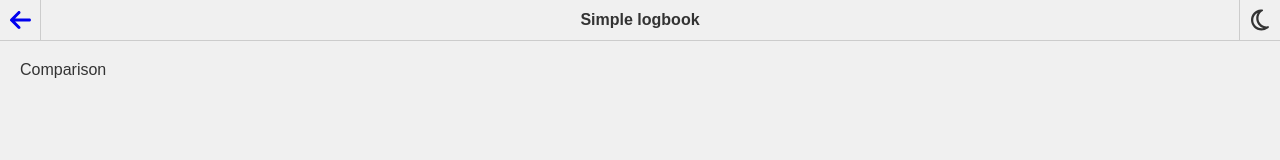
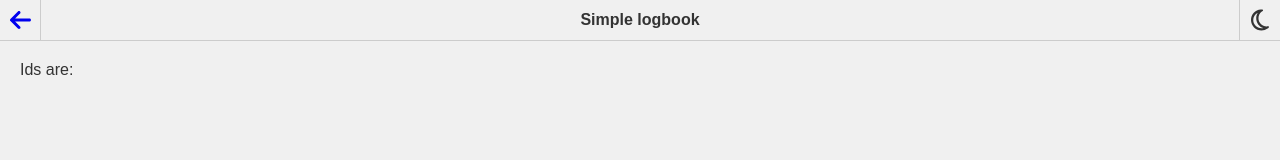
Before and after one commit to Dark-Hippo/basic-logbook, a React (Vite) app: page /compare in a window 1280 px wide. Shown: the top 160 px of the page. Built offline with nearby package versions, Linux system fonts and the light colour scheme.

Commit message:
Basic page setup, get logbooks from selectedIds

```diff
--- a/src/pages/Compare.tsx
+++ b/src/pages/Compare.tsx
@@ -1,8 +1,22 @@
+import { useLocation } from "react-router-dom";
+import { useLogbook } from "../context/LogbookContext";
+import { useEffect } from "react";
+
 export const Compare = () => {
+  const location = useLocation();
+  const selectedIds = location.state?.selectedIds as number[] || [];
+
+  const { logbooks } = useLogbook();
+  const selectedLogbooks = logbooks.filter(logbook => selectedIds.includes(logbook.id));
 
   return (
     <div>
-      Comparison
+      Ids are:
+      {selectedIds.map(id => (
+        <div key={id}>
+          {id}
+        </div>
+      ))}
     </div>
   )
 }
```
